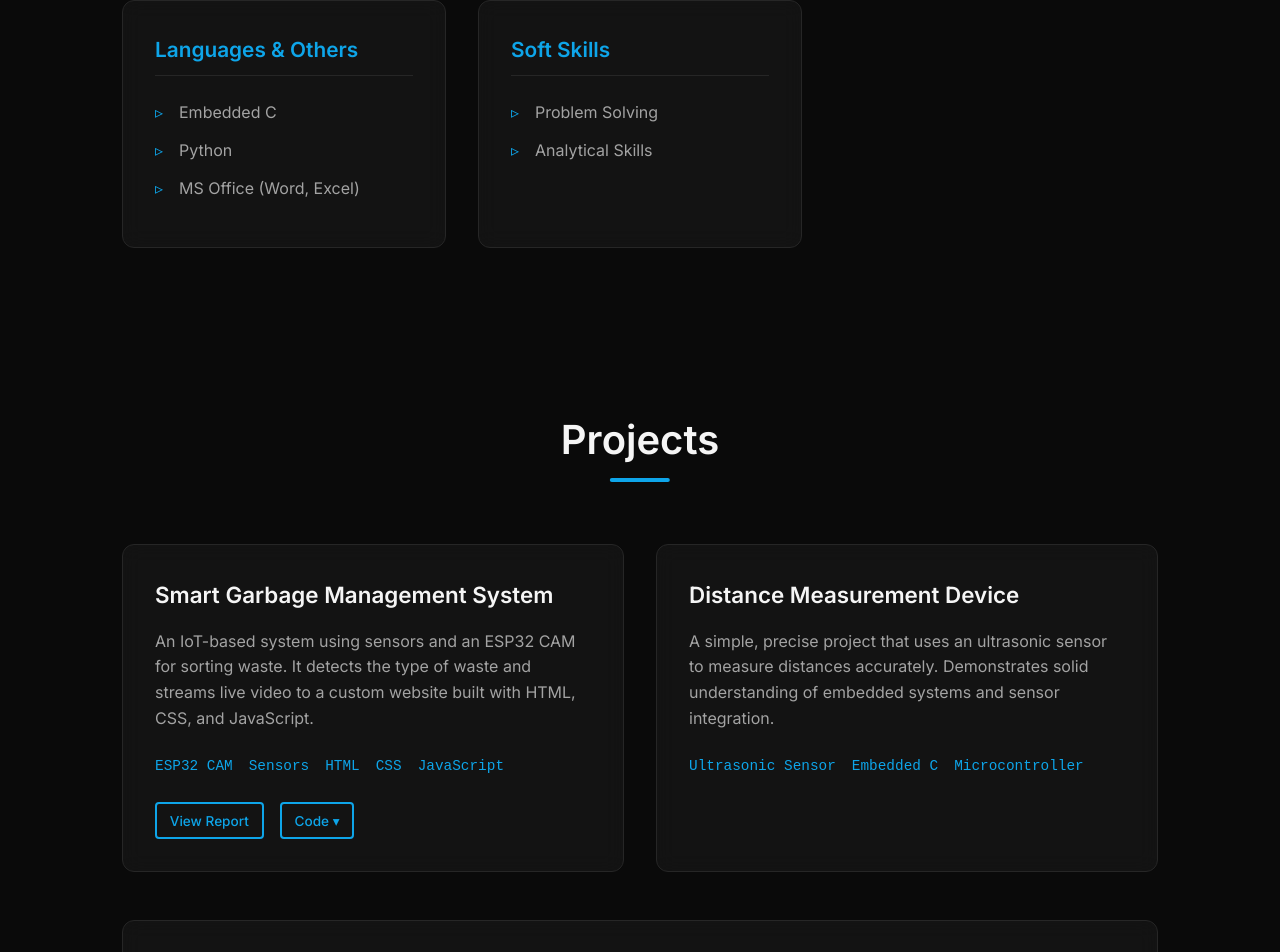
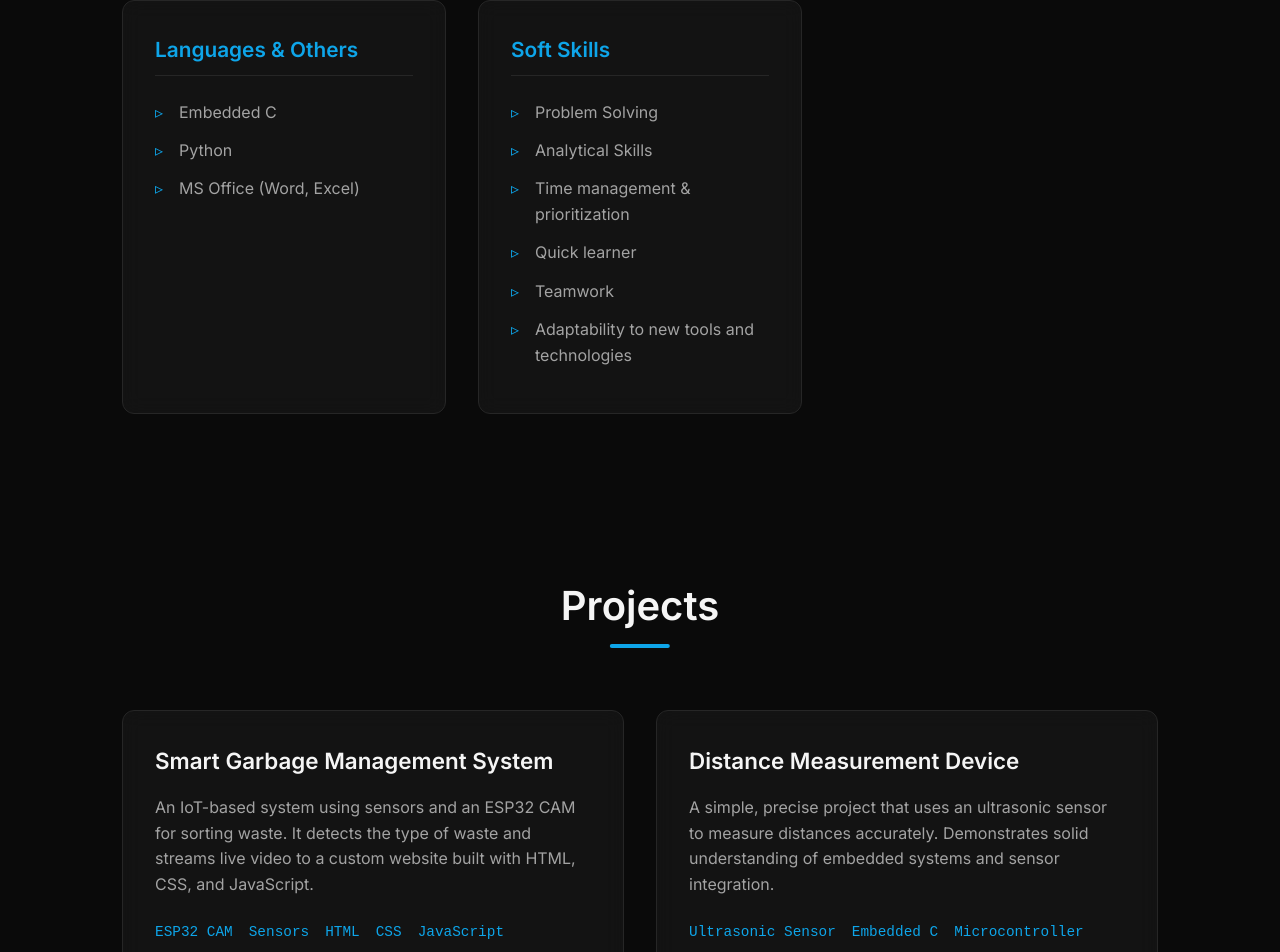
Before and after one commit to abhishekrsen/Abhishek-R-Sen-Portfolio, a React (Vite) app in the folder client/: page / in a window 1280 px wide. Shown: the part 2098-3050 px from the top of the page. Built offline with nearby package versions, Linux system fonts and the light colour scheme.

Commit message:
content: Add more items to Soft Skills category

```diff
--- a/client/src/components/Skills.jsx
+++ b/client/src/components/Skills.jsx
@@ -7,7 +7,7 @@ const Skills = () => {
     { category: "Embedded Systems & IoT", items: ["IoT Development", "Microcontroller Programming", "Sensor Integration", "Hardware-Software Integration"] },
     { category: "Editing Software", items: ["DaVinci Resolve", "Adobe Photoshop"] },
     { category: "Languages & Others", items: ["Embedded C", "Python", "MS Office (Word, Excel)"] },
-    { category: "Soft Skills", items: ["Problem Solving", "Analytical Skills"] }
+    { category: "Soft Skills", items: ["Problem Solving", "Analytical Skills", "Time management & prioritization", "Quick learner", "Teamwork", "Adaptability to new tools and technologies"] }
   ];
 
   return (
```
